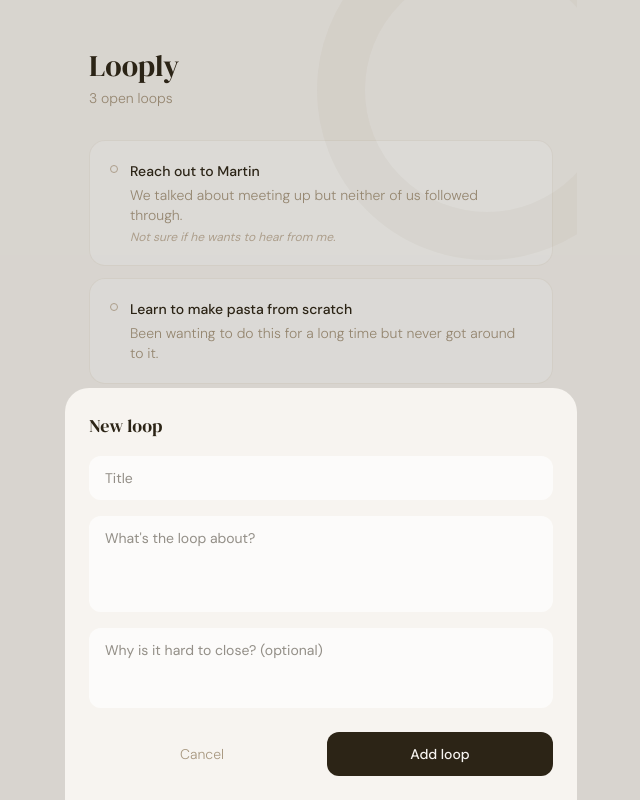
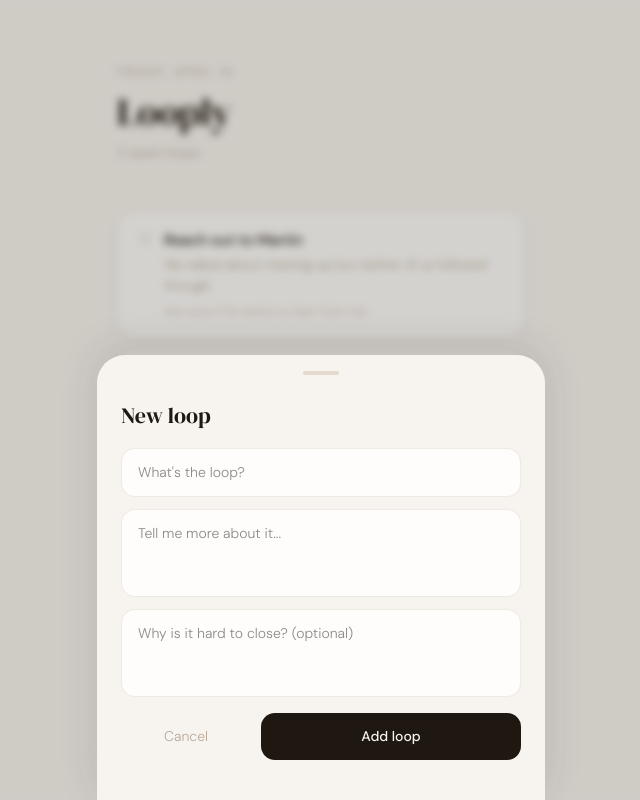
Before and after one commit to NikolaiVFredriksen/Looply, a Next.js app: page / in a window 1280 px wide. Both pictures are taken after a click on the button "+ Add a loop". Shown: the whole page, without its empty margins (319-959 px from the left). Built offline with nearby package versions, Linux system fonts and the light colour scheme.

Commit message:
Improved design

```diff
--- a/app/page.tsx
+++ b/app/page.tsx
@@ -1,6 +1,6 @@
 "use client";
 
-import { useState } from "react";
+import { useState, useEffect } from "react";
 
 type Loop = {
   id: string;
@@ -10,7 +10,16 @@ type Loop = {
 };
 
 export default function Home() {
-  const [loops, setLoops] = useState<Loop[]>([
+  const [loops, setLoops] = useState<Loop[]>([]);
+  const [activeId, setActiveId] = useState<string | null>(null);
+  const [showModal, setShowModal] = useState(false);
+  const [form, setForm] = useState({ title: "", description: "", why: "" });
+
+  useEffect(() => {
+    const saved = localStorage.getItem("loops");
+    if (saved) setLoops(JSON.parse(saved));
+    else
+      setLoops([
         {
           id: "1",
           title: "Reach out to Martin",
@@ -32,9 +41,7 @@ export default function Home() {
           why: "",
         },
       ]);
-  const [activeId, setActiveId] = useState<string | null>(null);
-  const [showModal, setShowModal] = useState(false);
-  const [form, setForm] = useState({ title: "", description: "", why: "" });
+  }, []);
 
   const save = (updated: Loop[]) => {
     setLoops(updated);
@@ -43,100 +50,168 @@ export default function Home() {
 
   const handleAdd = () => {
     if (!form.title.trim()) return;
-    const newLoop: Loop = {
-      id: Date.now().toString(),
-      title: form.title,
-      description: form.description,
-      why: form.why,
-    };
-    save([...loops, newLoop]);
+    save([...loops, { id: Date.now().toString(), ...form }]);
     setForm({ title: "", description: "", why: "" });
     setShowModal(false);
   };
 
-  const handleClose = (id: string) => {
-    save(loops.filter((l) => l.id !== id));
-    setActiveId(null);
-  };
-
-  const handleRelease = (id: string) => {
-    save(loops.filter((l) => l.id !== id));
-    setActiveId(null);
-  };
-
   return (
-    <main className="min-h-screen px-6 py-12 max-w-lg mx-auto relative overflow-hidden">
-      {/* Background ring */}
+    <main
+      className="min-h-screen max-w-md mx-auto px-5"
+      style={{ paddingTop: 64, paddingBottom: 48 }}
+    >
+      {/* Subtle background circle */}
       <div
-        className="pointer-events-none absolute -top-20 -right-20 rounded-full"
+        className="fixed pointer-events-none"
         style={{
-          width: 340,
-          height: 340,
-          border: "48px solid rgba(180, 160, 130, 0.08)",
+          top: -120,
+          right: -120,
+          width: 420,
+          height: 420,
+          borderRadius: "50%",
+          border: "56px solid rgba(180,155,120,0.07)",
+        }}
+      />
+      <div
+        className="fixed pointer-events-none"
+        style={{
+          bottom: -80,
+          left: -80,
+          width: 260,
+          height: 260,
+          borderRadius: "50%",
+          border: "36px solid rgba(180,155,120,0.05)",
         }}
       />
 
       {/* Header */}
+      <div style={{ marginBottom: 48 }}>
+        <p
+          className="text-xs uppercase tracking-widest mb-3"
+          style={{ color: "#B8A898", fontWeight: 400, letterSpacing: "0.15em" }}
+        >
+          {new Date().toLocaleDateString("en-US", {
+            weekday: "long",
+            month: "long",
+            day: "numeric",
+          })}
+        </p>
         <h1
-        className="text-3xl mb-1"
           style={{
             fontFamily: "var(--font-dm-serif)",
-          color: "#2C2416",
+            fontSize: 38,
+            color: "#1E1810",
             fontWeight: 400,
+            lineHeight: 1.1,
+            margin: 0,
           }}
         >
           Looply
         </h1>
-      <p className="text-sm mb-8" style={{ color: "#A89880", fontWeight: 300 }}>
-        {loops.length} open {loops.length === 1 ? "loop" : "loops"}
+        <p
+          style={{
+            color: "#B8A898",
+            fontSize: 14,
+            marginTop: 8,
+            fontWeight: 300,
+          }}
+        >
+          {loops.length === 0
+            ? "No open loops. Rare."
+            : `${loops.length} open ${loops.length === 1 ? "loop" : "loops"}`}
         </p>
+      </div>
+
+      {/* Empty state */}
+      {loops.length === 0 && (
+        <div style={{ textAlign: "center", padding: "48px 0" }}>
+          <div
+            style={{
+              width: 56,
+              height: 56,
+              borderRadius: "50%",
+              border: "2px solid rgba(180,155,120,0.25)",
+              margin: "0 auto 16px",
+            }}
+          />
+          <p style={{ color: "#C4B4A0", fontSize: 14, fontWeight: 300 }}>
+            Your mind is clear.
+          </p>
+        </div>
+      )}
 
       {/* Loop list */}
-      <div className="flex flex-col gap-3">
+      <div style={{ display: "flex", flexDirection: "column", gap: 10 }}>
         {loops.map((loop) => {
           const isActive = activeId === loop.id;
           return (
             <div
               key={loop.id}
               onClick={() => setActiveId(isActive ? null : loop.id)}
-              className="rounded-2xl p-5 cursor-pointer transition-all duration-200"
               style={{
-                background: isActive
-                  ? "rgba(255,255,255,0.9)"
-                  : "rgba(255,255,255,0.55)",
+                background: "rgba(255,255,255,0.72)",
+                backdropFilter: "blur(12px)",
+                WebkitBackdropFilter: "blur(12px)",
+                borderRadius: 20,
+                padding: isActive ? "22px 22px 18px" : "18px 22px",
+                cursor: "pointer",
+                transition: "all 0.25s ease",
+                boxShadow: isActive
+                  ? "0 8px 32px rgba(44,36,22,0.10), 0 1px 2px rgba(44,36,22,0.06)"
+                  : "0 2px 8px rgba(44,36,22,0.06), 0 1px 2px rgba(44,36,22,0.04)",
                 border: isActive
-                  ? "0.5px solid rgba(180,160,130,0.35)"
-                  : "0.5px solid rgba(180,160,130,0.15)",
+                  ? "0.5px solid rgba(180,155,120,0.3)"
+                  : "0.5px solid rgba(180,155,120,0.15)",
               }}
             >
-              <div className="flex items-start gap-3">
-                {/* Open loop dot indicator */}
               <div
-                  className="mt-1 shrink-0 rounded-full"
+                style={{ display: "flex", alignItems: "flex-start", gap: 14 }}
+              >
+                {/* Loop indicator */}
+                <div
                   style={{
-                    width: 8,
-                    height: 8,
+                    marginTop: 4,
+                    flexShrink: 0,
+                    width: 10,
+                    height: 10,
+                    borderRadius: "50%",
                     border: "1.5px solid #C4B4A0",
                     background: "transparent",
+                    transition: "border-color 0.2s",
                   }}
                 />
-                <div className="flex-1">
+                <div style={{ flex: 1 }}>
                   <p
-                    className="text-sm font-medium"
-                    style={{ color: "#2C2416" }}
+                    style={{
+                      fontSize: 15,
+                      fontWeight: 500,
+                      color: "#1E1810",
+                      margin: "0 0 4px",
+                      lineHeight: 1.4,
+                    }}
                   >
                     {loop.title}
                   </p>
                   <p
-                    className="text-sm mt-1"
-                    style={{ color: "#A89880", fontWeight: 300 }}
+                    style={{
+                      fontSize: 13,
+                      color: "#A89880",
+                      fontWeight: 300,
+                      margin: 0,
+                      lineHeight: 1.6,
+                    }}
                   >
                     {loop.description}
                   </p>
                   {loop.why && (
                     <p
-                      className="text-xs mt-1 italic"
-                      style={{ color: "#C4B4A0" }}
+                      style={{
+                        fontSize: 12,
+                        color: "#C4B4A0",
+                        fontStyle: "italic",
+                        margin: "6px 0 0",
+                        fontWeight: 300,
+                      }}
                     >
                       {loop.why}
                     </p>
@@ -148,27 +223,66 @@ export default function Home() {
               {isActive && (
                 <div
                   onClick={(e) => e.stopPropagation()}
-                  className="flex items-center gap-3 mt-4 pt-4"
-                  style={{ borderTop: "0.5px solid rgba(180,160,130,0.15)" }}
+                  style={{
+                    display: "flex",
+                    alignItems: "center",
+                    gap: 10,
+                    marginTop: 18,
+                    paddingTop: 16,
+                    borderTop: "0.5px solid rgba(180,155,120,0.12)",
+                  }}
                 >
                   <button
                     onClick={() => setActiveId(null)}
-                    className="text-sm transition-colors"
-                    style={{ color: "#C4B4A0", fontWeight: 300 }}
+                    style={{
+                      background: "none",
+                      border: "none",
+                      fontSize: 13,
+                      color: "#C4B4A0",
+                      fontWeight: 300,
+                      cursor: "pointer",
+                      padding: "8px 4px",
+                      fontFamily: "var(--font-dm-sans)",
+                    }}
                   >
                     Keep
                   </button>
                   <button
-                    onClick={() => handleClose(loop.id)}
-                    className="flex-1 rounded-xl py-2.5 text-sm font-medium transition-all"
-                    style={{ background: "#2C2416", color: "#F7F4F0" }}
+                    onClick={() => {
+                      save(loops.filter((l) => l.id !== loop.id));
+                      setActiveId(null);
+                    }}
+                    style={{
+                      flex: 1,
+                      background: "#1E1810",
+                      color: "#F7F4F0",
+                      border: "none",
+                      borderRadius: 12,
+                      padding: "11px 0",
+                      fontSize: 13,
+                      fontWeight: 500,
+                      cursor: "pointer",
+                      fontFamily: "var(--font-dm-sans)",
+                      letterSpacing: "0.01em",
+                    }}
                   >
                     Close loop
                   </button>
                   <button
-                    onClick={() => handleRelease(loop.id)}
-                    className="text-sm transition-colors"
-                    style={{ color: "#C4B4A0", fontWeight: 300 }}
+                    onClick={() => {
+                      save(loops.filter((l) => l.id !== loop.id));
+                      setActiveId(null);
+                    }}
+                    style={{
+                      background: "none",
+                      border: "none",
+                      fontSize: 13,
+                      color: "#C4B4A0",
+                      fontWeight: 300,
+                      cursor: "pointer",
+                      padding: "8px 4px",
+                      fontFamily: "var(--font-dm-sans)",
+                    }}
                   >
                     Release
                   </button>
@@ -182,12 +296,19 @@ export default function Home() {
       {/* Add button */}
       <button
         onClick={() => setShowModal(true)}
-        className="mt-6 w-full py-3.5 rounded-2xl text-sm transition-all"
         style={{
-          border: "0.5px solid rgba(180,160,130,0.3)",
-          color: "#A89880",
+          marginTop: 16,
+          width: "100%",
+          padding: "16px 0",
+          borderRadius: 20,
+          border: "0.5px dashed rgba(180,155,120,0.35)",
+          background: "transparent",
+          fontSize: 13,
+          color: "#B8A898",
           fontWeight: 300,
-          background: "transparent",
+          cursor: "pointer",
+          fontFamily: "var(--font-dm-sans)",
+          letterSpacing: "0.01em",
         }}
       >
         + Add a loop
@@ -196,61 +317,150 @@ export default function Home() {
       {/* Modal */}
       {showModal && (
         <div
-          className="fixed inset-0 flex items-end justify-center z-50"
-          style={{ background: "rgba(44,36,22,0.15)" }}
           onClick={() => setShowModal(false)}
+          style={{
+            position: "fixed",
+            inset: 0,
+            background: "rgba(30,24,16,0.18)",
+            backdropFilter: "blur(4px)",
+            display: "flex",
+            alignItems: "flex-end",
+            justifyContent: "center",
+            zIndex: 50,
+          }}
         >
           <div
-            className="w-full max-w-lg rounded-t-3xl p-6 flex flex-col gap-4"
-            style={{ background: "#F7F4F0" }}
             onClick={(e) => e.stopPropagation()}
+            style={{
+              background: "#F7F4F0",
+              width: "100%",
+              maxWidth: 448,
+              borderRadius: "28px 28px 0 0",
+              padding: "28px 24px 40px",
+              display: "flex",
+              flexDirection: "column",
+              gap: 12,
+              boxShadow: "0 -8px 40px rgba(44,36,22,0.12)",
+            }}
           >
+            {/* Handle */}
+            <div
+              style={{
+                width: 36,
+                height: 4,
+                borderRadius: 2,
+                background: "rgba(180,155,120,0.3)",
+                margin: "-12px auto 12px",
+              }}
+            />
+
             <h2
-              className="text-lg"
               style={{
                 fontFamily: "var(--font-dm-serif)",
+                fontSize: 22,
                 fontWeight: 400,
-                color: "#2C2416",
+                color: "#1E1810",
+                margin: "0 0 4px",
               }}
             >
               New loop
             </h2>
+
+            {[
+              {
+                key: "title",
+                placeholder: "What's the loop?",
+                multiline: false,
+              },
+              {
+                key: "description",
+                placeholder: "Tell me more about it...",
+                multiline: true,
+              },
+              {
+                key: "why",
+                placeholder: "Why is it hard to close? (optional)",
+                multiline: true,
+              },
+            ].map(({ key, placeholder, multiline }) =>
+              multiline ? (
+                <textarea
+                  key={key}
+                  placeholder={placeholder}
+                  value={form[key as keyof typeof form]}
+                  onChange={(e) => setForm({ ...form, [key]: e.target.value })}
+                  style={{
+                    width: "100%",
+                    background: "rgba(255,255,255,0.8)",
+                    border: "0.5px solid rgba(180,155,120,0.2)",
+                    borderRadius: 14,
+                    padding: "13px 16px",
+                    fontSize: 14,
+                    fontWeight: 300,
+                    color: "#1E1810",
+                    resize: "none",
+                    height: 88,
+                    outline: "none",
+                    fontFamily: "var(--font-dm-sans)",
+                    boxSizing: "border-box",
+                  }}
+                />
+              ) : (
                 <input
+                  key={key}
                   type="text"
-              placeholder="Title"
-              value={form.title}
-              onChange={(e) => setForm({ ...form, title: e.target.value })}
-              className="w-full rounded-xl px-4 py-3 text-sm outline-none"
-              style={{ background: "rgba(255,255,255,0.7)", color: "#2C2416" }}
+                  placeholder={placeholder}
+                  value={form[key as keyof typeof form]}
+                  onChange={(e) => setForm({ ...form, [key]: e.target.value })}
+                  style={{
+                    width: "100%",
+                    background: "rgba(255,255,255,0.8)",
+                    border: "0.5px solid rgba(180,155,120,0.2)",
+                    borderRadius: 14,
+                    padding: "13px 16px",
+                    fontSize: 14,
+                    fontWeight: 300,
+                    color: "#1E1810",
+                    outline: "none",
+                    fontFamily: "var(--font-dm-sans)",
+                    boxSizing: "border-box",
+                  }}
                 />
-            <textarea
-              placeholder="What's the loop about?"
-              value={form.description}
-              onChange={(e) =>
-                setForm({ ...form, description: e.target.value })
-              }
-              className="w-full rounded-xl px-4 py-3 text-sm outline-none resize-none h-24"
-              style={{ background: "rgba(255,255,255,0.7)", color: "#2C2416" }}
-            />
-            <textarea
-              placeholder="Why is it hard to close? (optional)"
-              value={form.why}
-              onChange={(e) => setForm({ ...form, why: e.target.value })}
-              className="w-full rounded-xl px-4 py-3 text-sm outline-none resize-none h-20"
-              style={{ background: "rgba(255,255,255,0.7)", color: "#2C2416" }}
-            />
-            <div className="flex gap-3 mt-2">
+              ),
+            )}
+
+            <div style={{ display: "flex", gap: 10, marginTop: 4 }}>
               <button
                 onClick={() => setShowModal(false)}
-                className="flex-1 py-3 rounded-xl text-sm"
-                style={{ color: "#A89880", fontWeight: 300 }}
+                style={{
+                  flex: 1,
+                  padding: "13px 0",
+                  borderRadius: 14,
+                  border: "none",
+                  background: "none",
+                  fontSize: 14,
+                  color: "#B8A898",
+                  fontWeight: 300,
+                  cursor: "pointer",
+                  fontFamily: "var(--font-dm-sans)",
+                }}
               >
                 Cancel
               </button>
               <button
                 onClick={handleAdd}
-                className="flex-1 py-3 rounded-xl text-sm font-medium"
-                style={{ background: "#2C2416", color: "#F7F4F0" }}
+                style={{
+                  flex: 2,
+                  padding: "13px 0",
+                  borderRadius: 14,
+                  border: "none",
+                  background: "#1E1810",
+                  color: "#F7F4F0",
+                  fontSize: 14,
+                  fontWeight: 500,
+                  cursor: "pointer",
+                  fontFamily: "var(--font-dm-sans)",
+                }}
               >
                 Add loop
               </button>
```
Lines whose indentation alone changed are shown as unchanged.
